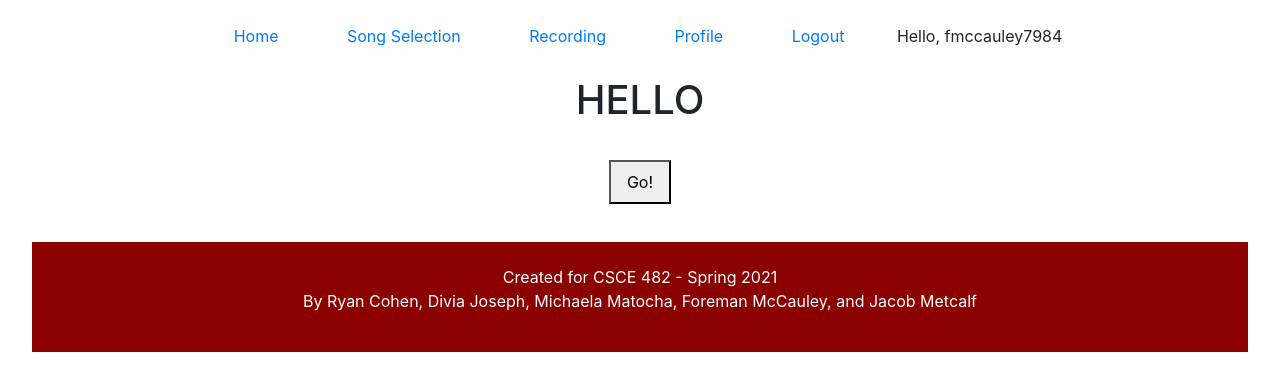
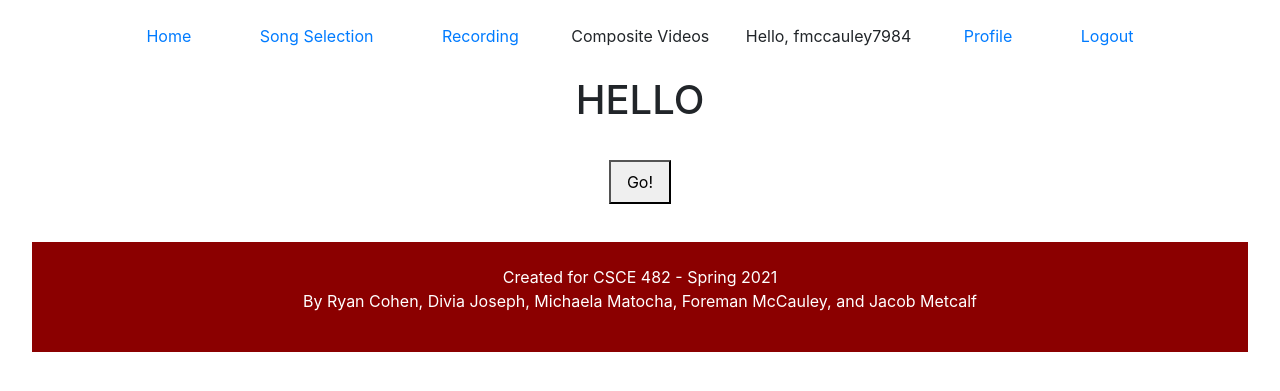
Before and after one commit to foremanmccauley/Karaoke_Capstone, a Django app: page /composite in a window 1280 px wide. Shown: the top 391 px of the page. Run offline with Django 3.2, Linux system fonts and the light colour scheme; a user stored in the database is signed in.

Commit message:
add superuser for me with no mp3/mp4 and add link to composite to navbar

```diff
--- a/karaoke/karaoke/templates/navbar.html
+++ b/karaoke/karaoke/templates/navbar.html
@@ -9,6 +9,9 @@
     {% if request.user.is_authenticated %}
         {% url 'recording' as recording_url %}
         <span>{% if request.path == recording_url %} Recording {% else %}<a href="{% url 'recording' %}"> Recording</a>{% endif %}</span>
+        {% url 'composite' as composite_url %}
+        <span>{% if request.path == composite_url %} Composite Videos{% else %}<a href="{% url 'composite' %}"> Composite Videos </a>{% endif %}</span>
+        <span> Hello, {{request.user}}</span>
         {% url 'login' as login_url %}
         <span>{% if request.path == login_url %} Profile {% else %}<a href="{% url 'profile' %}"> Profile</a>{% endif %}</span>
         <span><a href="{% url 'logoutuser' %}">Logout</a></span>
@@ -18,5 +21,4 @@
         {% url 'login' as login_url %}
         <span>{% if request.path == login_url %} Log In {% else %}<a href="{% url 'loginpage' %}"> Log In</a>{% endif %}</span>
     {% endif %}
-        <span> Hello, {{request.user}}</span>
 </div>
```
Also changed, not shown: karaoke/db.sqlite3.
